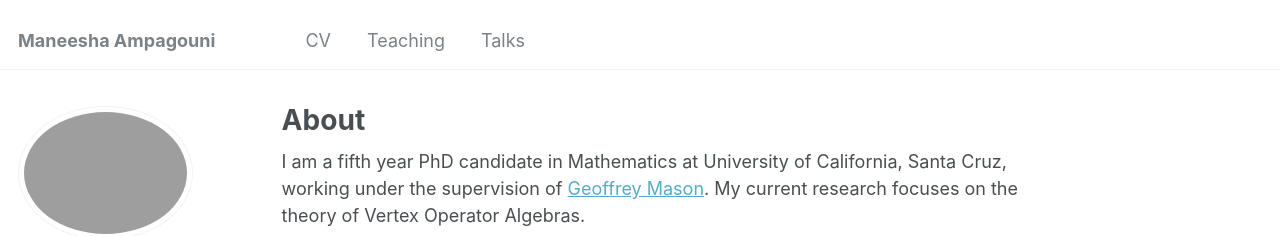
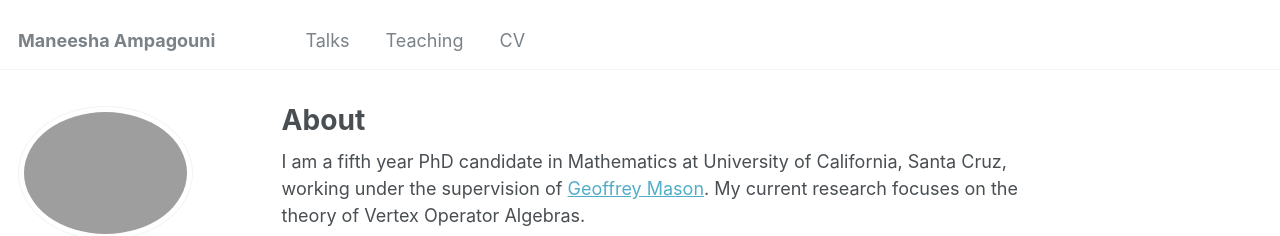
Before and after one commit to ManeeshaAmpagouni/maneeshaampagouni.github.io, a Jekyll site: the page built from _pages/about.md, in a window 1280 px wide. Shown: the top 236 px of the page. Built offline with Jekyll 4.4.1, drawn with Linux system fonts in a browser that asks for light colours; some web fonts are replaced.

```diff
--- a/_data/navigation.yml
+++ b/_data/navigation.yml
@@ -1,15 +1,15 @@
 # main links links
 main:
+
+  - title: "Talks"
+    url: /talks/
+
+  - title: "Teaching"
+    url: /teaching/
 
   - title: "CV"
    # url: /cv/
     url: /files/CV_October_2024.pdf
-
-  - title: "Teaching"
-    url: /teaching/
-
-  - title: "Talks"
-    url: /talks/
 
   # title: "Publications"
   #  url: /publications/
```
